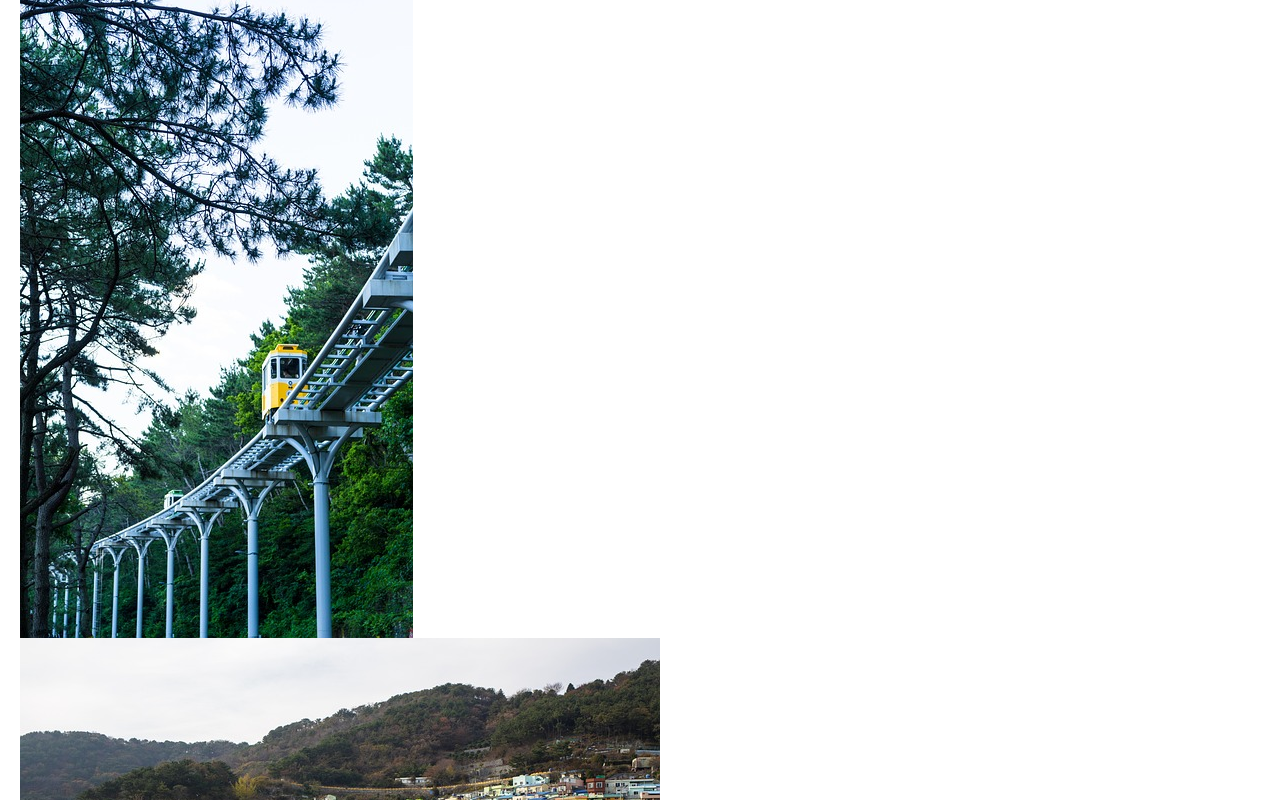
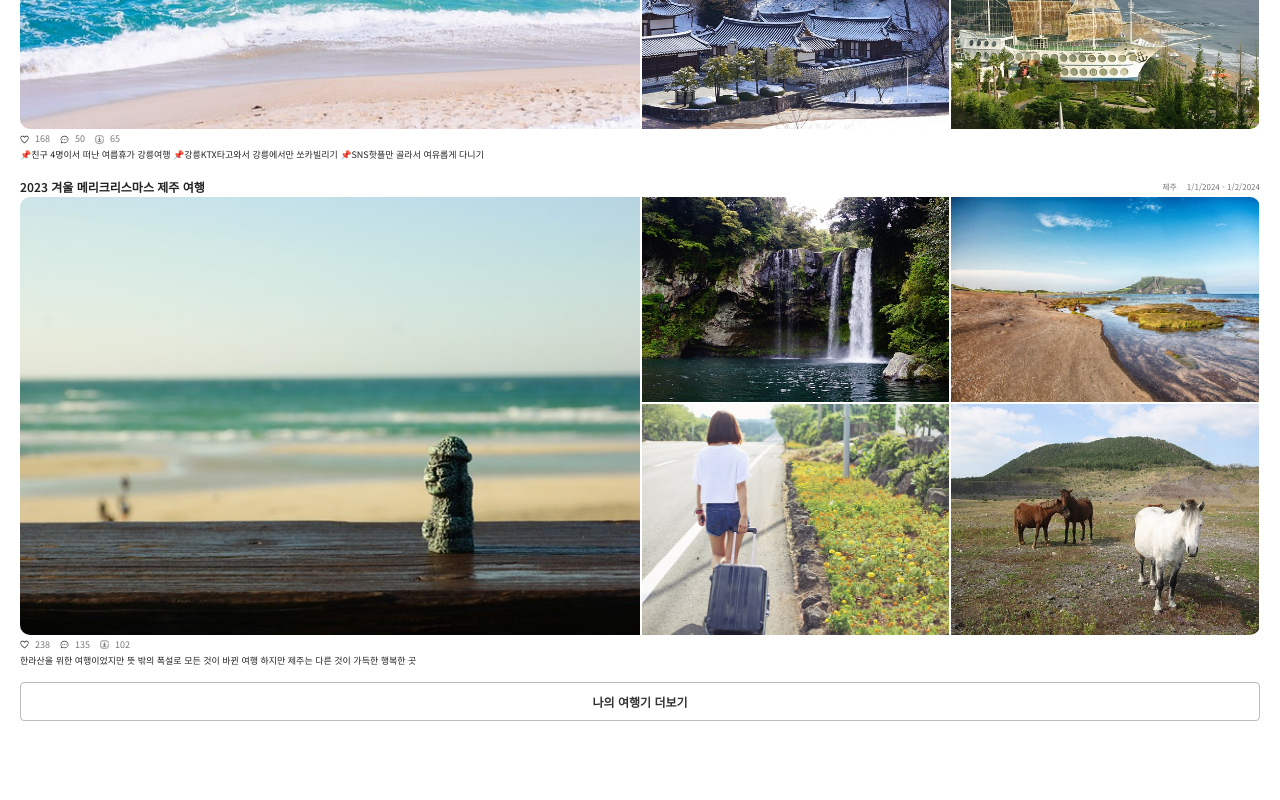
Before and after one commit to TeamC-Triple/team-c-triple, a React (Create React App) app: page / in a window 1280 px wide. Shown: the part 5460-6260 px from the top of the page. After the commit the page ends 6221 px from the top, so only its background shows below. Built offline with nearby package versions, Linux system fonts and the light colour scheme.

Commit message:
MTSection4 완료1

```diff
--- a/src/home_subcomp/MTSection4Item.js
+++ b/src/home_subcomp/MTSection4Item.js
@@ -6,8 +6,14 @@
     }
 
     return(
-        <li className="MTSection4Item">
-            <p>{title}</p>
+        <li key={id} className="MTSection4Item">
+            <div className="top">
+                <p className="title">{title}</p>
+                <div className="top_R">
+                    <p className="city">{city}</p>
+                    <p className="date">{new Date(firstDate).toLocaleDateString()} - {new Date(lastDate).toLocaleDateString()}</p>
+                </div>
+            </div>
             <div className="photoList">
                 <div className="p_L">
                     <img src={`/assets/${photo[0]}`}/>
@@ -19,12 +25,12 @@
                 </div>
             </div>
             <div className="info">
-                <p>{recoNum}</p>
-                <p>{commentNum}</p>
-                <p>{downloadNum}</p>
+                <p className="recoNum">{recoNum}</p>
+                <p className="commentNum">{commentNum}</p>
+                <p className="downloadNum">{downloadNum}</p>
             </div>
             <p className="txt">
-                {truncate(reviewTxt, 100)}
+                {truncate(reviewTxt, 95)}
             </p>
         </li>
     );
--- a/src/homecomp/MTSection4.css
+++ b/src/homecomp/MTSection4.css
@@ -2,8 +2,101 @@
 
 .MTSection4{
     padding: 0 20px;
+    margin-bottom: 40px;
 }
 .MTSection4 h2{
     font-size: 18px;
     margin-bottom: 12px;
 }
+.MTSection4 button{
+    width: 100%;
+    border-radius: 4px;
+}
+.MTSection4 .off{
+    display: none;
+}
+
+
+/* 아이템 영역 */
+.MTSection4Item{
+    margin-bottom: 15px;
+    cursor: pointer;
+}
+.MTSection4Item .title{
+    font-size: 12px;
+    font-weight: 600;
+}
+
+.MTSection4Item .top{
+    display: flex;
+    justify-content: space-between;
+}
+.MTSection4Item .top .top_R{
+    display: flex;
+}
+.MTSection4Item .top .top_R p{
+    font-size:8px;
+    margin-left: 10px;
+    color: #777;
+}
+.photoList{
+    width: 100%;
+    display: flex;
+    border-radius: 10px;
+    overflow: hidden;
+}
+.photoList>div{
+    width: 50%;
+}
+.photoList .p_L{
+    margin-right: 1px;
+}
+.photoList .p_L img{
+    width: 100%;
+    height: 100%;
+    object-fit: cover;
+}
+.photoList .p_R{
+    display: flex;
+    flex-wrap: wrap;
+}
+.photoList .p_R p{
+    width: 50%;
+    padding: 0 1px;
+    padding-bottom: 2px;
+    box-sizing: border-box;
+}
+.photoList .p_R p:nth-child(n+3){
+    padding-bottom: 0;
+}
+.photoList .p_R img{
+    width: 100%;
+    height: 100%;
+    max-height: 18vw;
+    object-fit: cover;
+}
+.MTSection4Item .info{
+    display: flex;
+}
+.MTSection4Item .info p{
+    padding-left: 15px;
+    font-size: 9px;
+    color: #777;
+    background-size: 9px 9px;
+    background-repeat: no-repeat;
+    background-position: left;
+    margin-right: 10px;
+}
+.MTSection4Item .recoNum{
+    background-image: url(/public/assets/icon-heart-line.svg);
+}
+.MTSection4Item .commentNum{
+    background-image: url(/public/assets/icon-chat.svg);
+}
+.MTSection4Item .downloadNum{
+    background-image: url(/public/assets/icon-download.svg);
+}
+.MTSection4Item .txt{
+    font-size: 9px;
+    line-height: 1.4em;
+}
--- a/src/homecomp/MTSection4.js
+++ b/src/homecomp/MTSection4.js
@@ -3,24 +3,34 @@
 
 import { MyTripListDataContext } from '../App';
 import MTSection4Item from '../home_subcomp/MTSection4Item';
+import Button from '../common/Button';
 
 const MTSection4 = () => {
     const MyTripList = useContext(MyTripListDataContext);
 
     const [data, setData] = useState([]);
 
+
+    const [num, setNum] = useState(0);
+    const slice = num + 3;
+
     useEffect(() => {
         setData(MyTripList);
-    })
+    });
+
+    const clickBtn = () => {
+        setNum(num+3);
+    };
 
     return(
         <div className="MTSection4">
             <h2>나의 여행기</h2>
             <div className='mytrip_list'>
                 <ul>
-                    {data.map((item) => <MTSection4Item key={item.id} {...item}/>)}
+                    {data.slice(0,slice).map((item) => <MTSection4Item key={item.id} {...item}/>)}
                 </ul>
             </div>
+            <Button type= {`gray_border ${num === 0 ? 'on' : 'off'}`} text={'나의 여행기 더보기'} onClick={clickBtn}/>
         </div>
     );
 };
```
